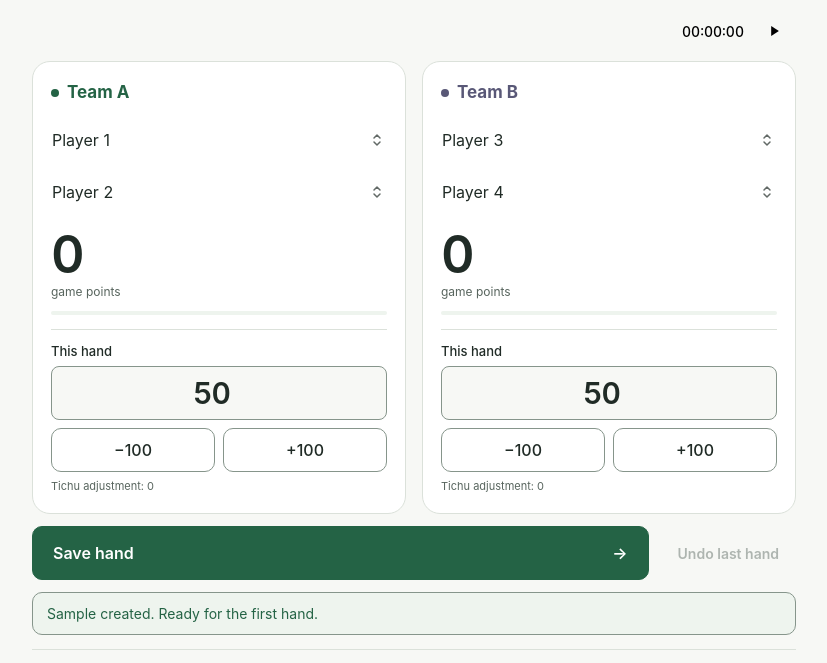
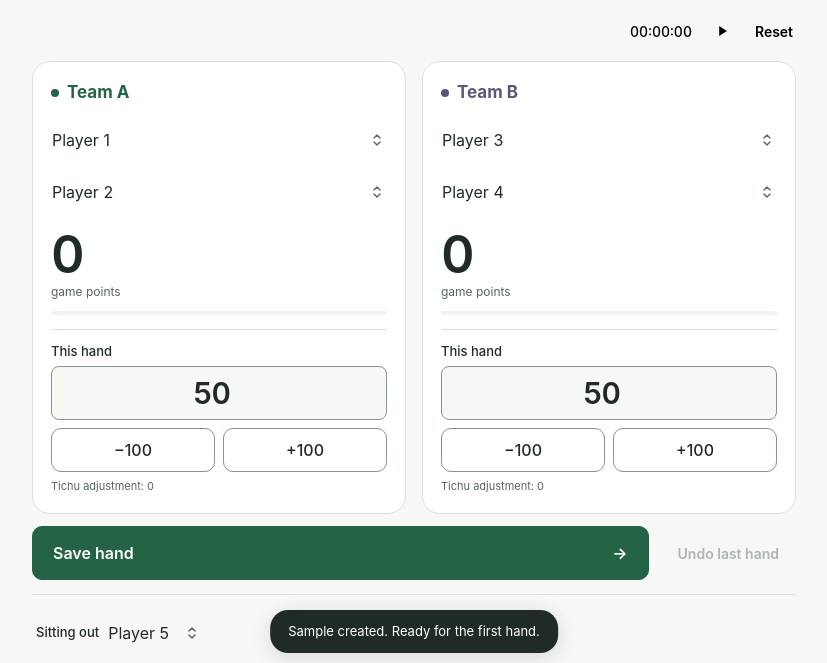
Before and after one commit to LaskasP/tichu66, a plain HTML site: page index.html in a window 1280 px wide. Both pictures are taken after typing "Sample" into the empty fields and a click on the button "Create game". Shown: the part 123-786 px from the top of the page, without its empty margins (226-1053 px from the left). Drawn offline with Linux system fonts and the light colour scheme.

Commit message:
TIMER RESET

```diff
--- a/app.js
+++ b/app.js
@@ -49,6 +49,11 @@ function renderTimer() {
 function toggleMatchTimer() {
   if (freshSession) return;
   Tichu.toggleTimer(state); persist(); renderTimer();
+}
+function resetMatchTimer() {
+  if (freshSession) return;
+  delete state.timer;
+  persist(); renderTimer(); announce('Match timer reset.');
 }
 function render() {
   renderTimer();
@@ -256,7 +261,13 @@ async function importData(e) {
   } catch { alert('This JSON is not a supported Tichu game. Your current games were kept.'); }
   finally { e.target.value = ''; }
 }
-function announce(message) { $('feedback').textContent = message; $('feedback').hidden = false; }
+let feedbackTimer;
+function announce(message) {
+  clearTimeout(feedbackTimer);
+  $('feedback').textContent = message;
+  $('feedback').hidden = false;
+  feedbackTimer = setTimeout(() => { $('feedback').hidden = true; }, 3000);
+}
 function showView(view) {
   $('pageMenu').hidePopover?.(); if (!['game', 'players', 'history'].includes(view)) view = 'game';
   for (const name of ['game', 'players', 'history']) { $('view-' + name).hidden = name !== view; if (name === view) $('nav-' + name).setAttribute('aria-current', 'page'); else $('nav-' + name).removeAttribute('aria-current'); }
--- a/index.html
+++ b/index.html
@@ -133,6 +133,15 @@
               </svg>
               <span id="timerButtonLabel" class="sr-only">Play</span>
             </button>
+            <button
+              type="button"
+              id="timerResetButton"
+              onclick="resetMatchTimer()"
+              aria-label="Reset match timer"
+              title="Reset match timer"
+            >
+              Reset
+            </button>
           </div>
           <div class="teams">
             <section class="team" aria-labelledby="teamA-heading">
@@ -254,13 +263,6 @@
               Undo last hand
             </button>
           </div>
-          <div
-            id="feedback"
-            class="feedback"
-            role="status"
-            aria-live="polite"
-            hidden
-          ></div>
           <div class="bench">
             <div class="bench-controls">
               <span id="bench">Lineup ready</span>
@@ -357,6 +359,7 @@
           <div id="history"></div>
         </section>
       </main>
+      <div id="feedback" class="feedback" role="status" aria-live="polite" aria-atomic="true" hidden></div>
       <footer>Your table. Your scorebook.</footer>
     </div>
     <dialog
--- a/style.css
+++ b/style.css
@@ -48,13 +48,19 @@ dialog{scrollbar-gutter:stable;overscroll-behavior:contain}
 .player-picks select:disabled{background-image:none;border-color:transparent;padding-right:0;color:var(--muted);-webkit-text-fill-color:var(--muted)}
 @media(max-width:540px){.player-picks select,.bench-pick select{font-size:16px}.bench-pick select{padding-right:24px;background-position:right 5px center}.player-picks{grid-template-columns:minmax(0,1fr)}}
 
+/* Brief confirmations float above the bottom controls without shifting content. */
+#feedback{position:fixed;left:50%;bottom:calc(24px + env(safe-area-inset-bottom,0px));z-index:30;transform:translateX(-50%);width:max-content;max-width:min(480px,calc(100vw - 32px));margin:0;padding:12px 18px;border:0;border-radius:18px;background:var(--ink);color:var(--surface);box-shadow:0 4px 20px #0002;font-size:13px;line-height:1.5;text-align:center;overflow-wrap:anywhere;pointer-events:none;animation:toast-in .16s ease-out}
+@keyframes toast-in{from{opacity:0;transform:translate(-50%,6px)}to{opacity:1;transform:translate(-50%,0)}}
+@media(max-width:540px){body:has(#view-game:not([hidden])) #feedback{bottom:calc(94px + env(safe-area-inset-bottom,0px))}}
+@media(prefers-reduced-motion:reduce){#feedback{animation:none}}
+
 /* A quiet, borderless timer keeps attention on the scores. */
 .match-timer{display:flex;align-items:center;gap:8px;width:fit-content;margin:0 0 8px auto;padding:0;color:#000}
 .timer-reading{display:flex;align-items:center;min-width:0}
 #timerDisplay{font-size:14px;font-weight:500;font-variant-numeric:tabular-nums;white-space:nowrap}
-#timerButton{display:grid;place-items:center;min-height:44px;min-width:44px;padding:0;color:inherit;background:transparent;border:0;border-radius:0}
+#timerButton,#timerResetButton{display:grid;place-items:center;min-height:44px;min-width:44px;padding:0;color:inherit;background:transparent;border:0;border-radius:0}
 #timerButton svg{width:14px;height:14px}
-#timerButton:hover{background:transparent;opacity:.6}#timerButton:active{background:transparent;opacity:.4}
+#timerButton:hover,#timerResetButton:hover{background:transparent;opacity:.6}#timerButton:active,#timerResetButton:active{background:transparent;opacity:.4}
 #history .match-duration{font-size:13px;color:var(--muted);font-variant-numeric:tabular-nums}
 
 /* Shared dropdown controls and option sheet, including iOS Safari. */
```
